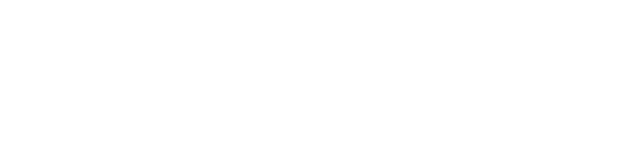
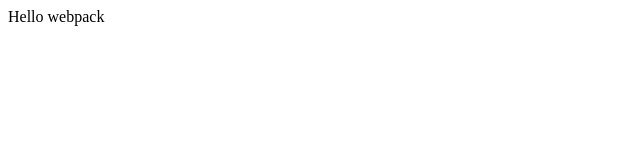
Before and after one commit to jasquier/webpack-guides, a website: page dist/index.html in a window 1280 px wide. Shown: the whole page, without its empty margins (0-640 px from the left). Drawn offline with Linux system fonts and the light colour scheme.

Commit message:
I cant splel.

```diff
--- a/dist/index.html
+++ b/dist/index.html
@@ -4,6 +4,6 @@
   <title>Getting Started</title>
 </head>
 <body>
-  <script scr="main.js"></script>
+  <script src="main.js"></script>
 </body>
 </html>
```
